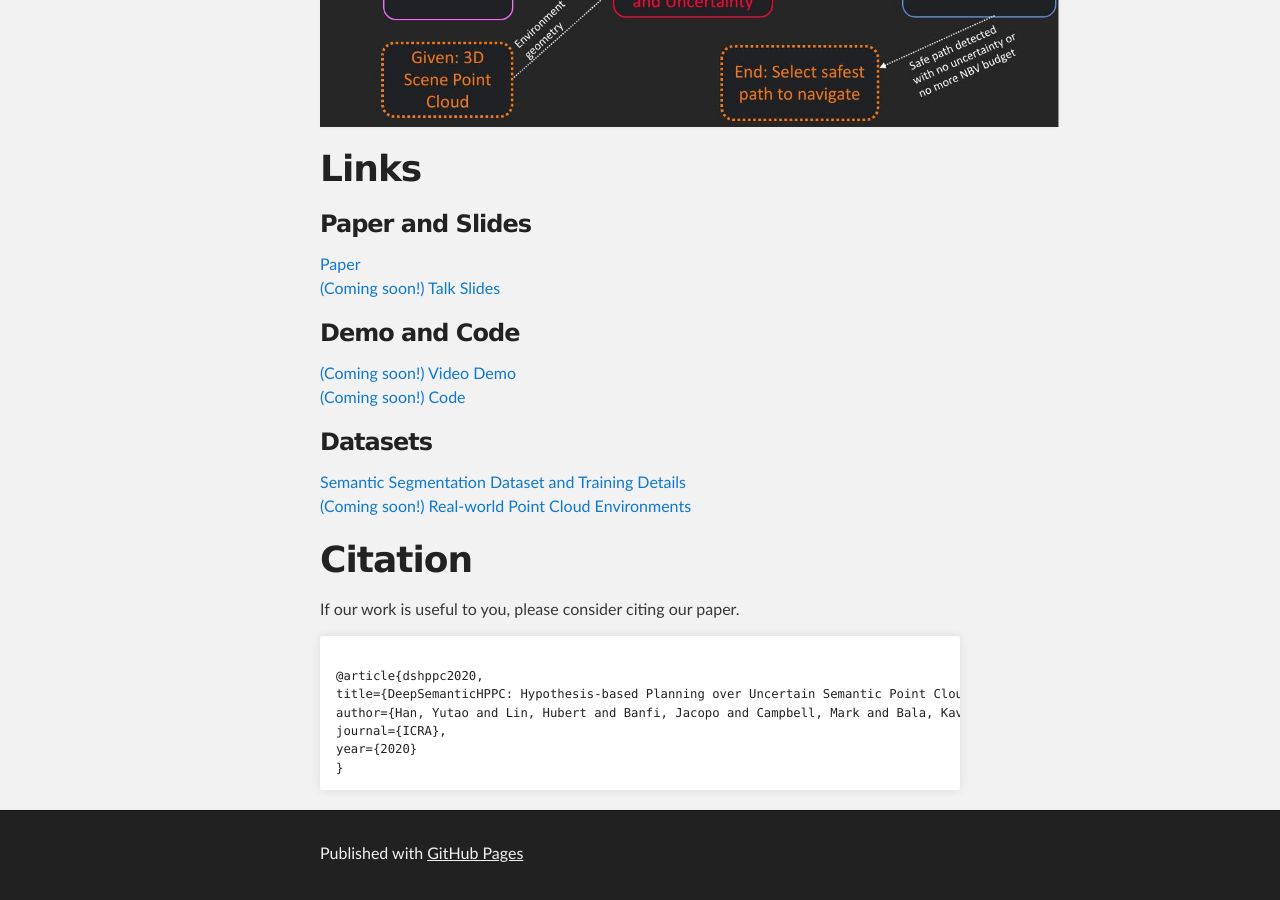
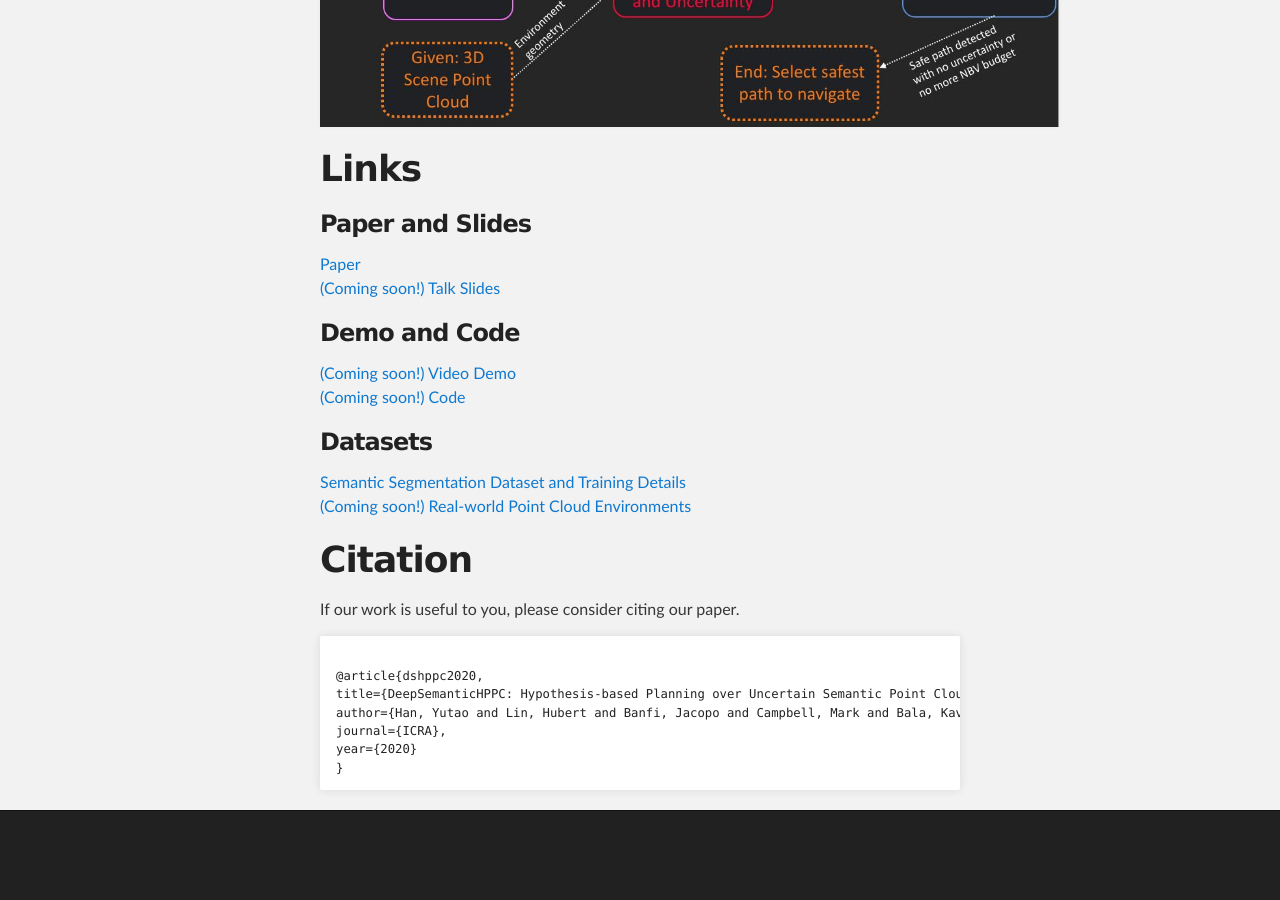
Before and after one commit to DeepSemanticHPPC/DeepSemanticHPPC.github.io, a Jekyll site: the page built from index.md, in a window 1280 px wide and 900 px high, scrolled down 1918 px. Built offline with Jekyll 4.4.1, drawn with Linux system fonts in a browser that asks for light colours; after the commit the page ends 2729 px from its top, so only the background shows below that.

Commit message:
remove footer

```diff
--- a/_layouts/default.html
+++ b/_layouts/default.html
@@ -38,25 +38,5 @@
       </section>
     </div>
 
-    <!-- FOOTER  -->
-    <div id="footer_wrap" class="outer">
-      <footer class="inner">
-        {% if site.github.is_project_page %}
-        <p class="copyright">{{ site.title | default: site.github.repository_name }} maintained by <a href="{{ site.github.owner_url }}">{{ site.github.owner_name }}</a></p>
-        {% endif %}
-        <p>Published with <a href="https://pages.github.com">GitHub Pages</a></p>
-      </footer>
-    </div>
-
-    {% if site.google_analytics %}
-      <script>
-        (function(i,s,o,g,r,a,m){i['GoogleAnalyticsObject']=r;i[r]=i[r]||function(){
-        (i[r].q=i[r].q||[]).push(arguments)},i[r].l=1*new Date();a=s.createElement(o),
-        m=s.getElementsByTagName(o)[0];a.async=1;a.src=g;m.parentNode.insertBefore(a,m)
-        })(window,document,'script','//www.google-analytics.com/analytics.js','ga');
-        ga('create', '{{ site.google_analytics }}', 'auto');
-        ga('send', 'pageview');
-      </script>
-    {% endif %}
   </body>
 </html>
```
